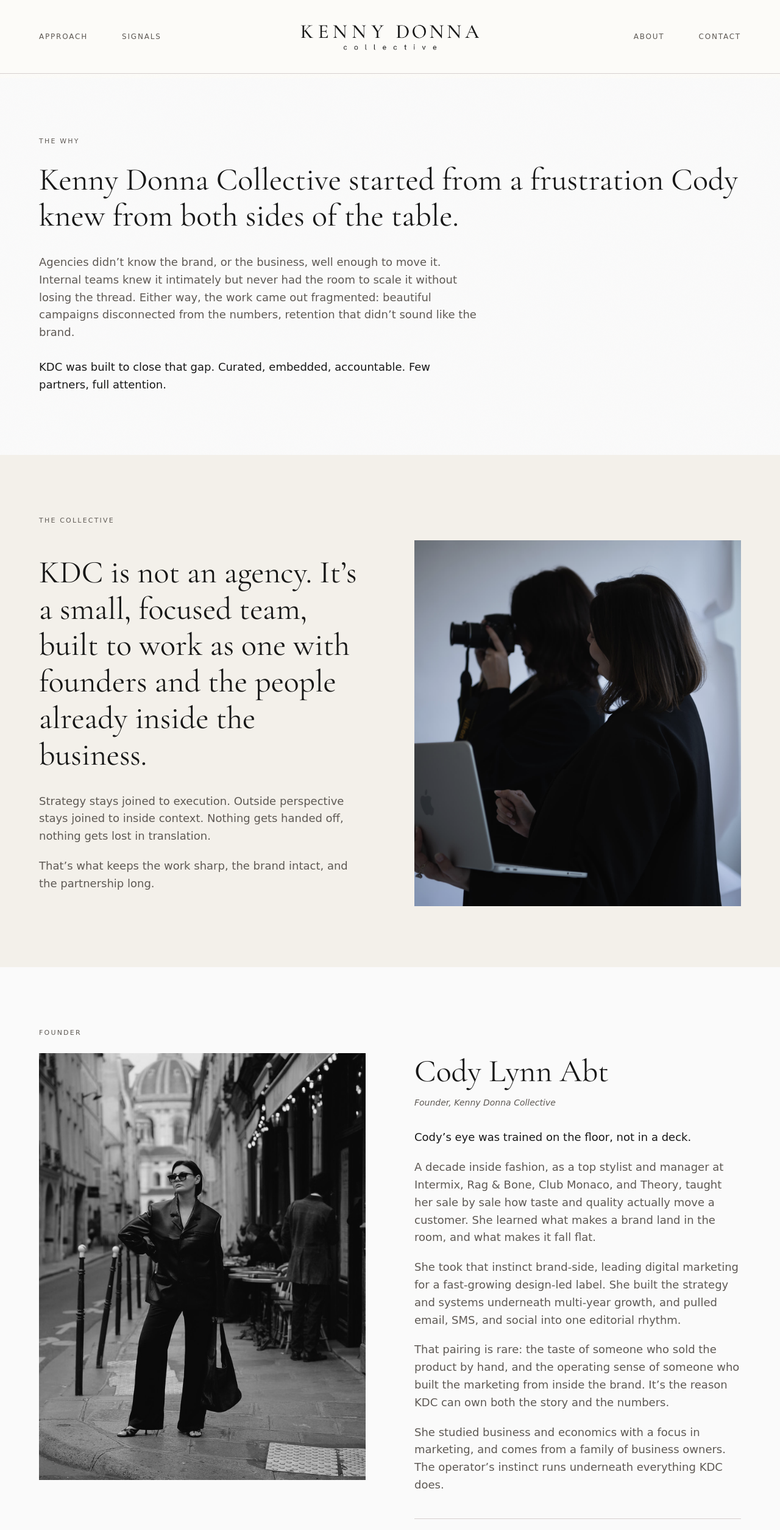
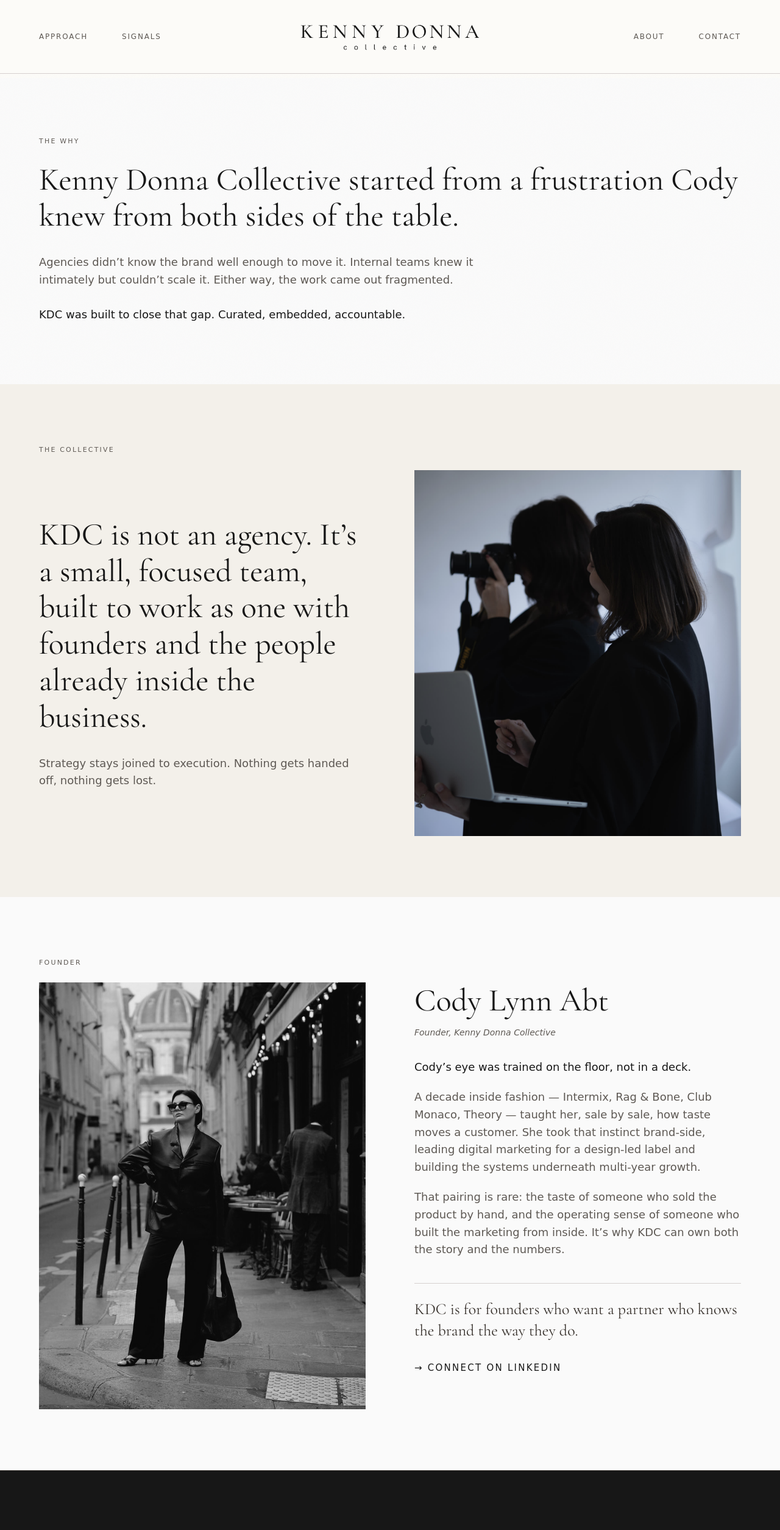
Before and after one commit to nato040/kdc-website, a React (Vite) app: page /about in a window 1280 px wide. Shown: the top 2509 px of the page at 61% size. Built offline with nearby package versions, Linux system fonts and the light colour scheme.

Commit message:
Implement KDC_Website_Copy_FINAL top to bottom: hero subline, Four Surfaces, Partnership, Approach pillars + service lines, About (Why/Collective/Founder), Signals sub, Contact intro

```diff
--- a/src/app/components/FourSurfacesHorizontal.tsx
+++ b/src/app/components/FourSurfacesHorizontal.tsx
@@ -25,7 +25,7 @@ const SURFACES: Surface[] = [
   },
   {
     title: "Content",
-    body: "The editorial layer. How the brand shows up across owned, earned, and social.",
+    body: "The editorial layer. How the brand shows up — owned, earned, social.",
     image: contentImg,
     alt: "Curating reference imagery on iPad",
   },
@@ -36,7 +36,7 @@ const SURFACES: Surface[] = [
   },
   {
     title: "Community & Partnerships",
-    body: "The relationships around the brand. The signals the audience sends, and the brands and people it chooses to stand beside.",
+    body: "The relationships around the brand. The people and brands it stands beside.",
     image: null,
   },
 ];
--- a/src/app/components/HeroCarousel.tsx
+++ b/src/app/components/HeroCarousel.tsx
@@ -65,7 +65,7 @@ export function HeroCarousel() {
               marginBottom: "24px",
             }}
           >
-            A connected marketing architecture built from brand and designed for growth.
+            The Brand Marketing Partner for design-led brands.
           </p>
         </div>
       </div>
--- a/src/app/pages/About.tsx
+++ b/src/app/pages/About.tsx
@@ -57,10 +57,10 @@ export default function About() {
           </h2>
           <div className="space-y-5 text-[16px] lg:text-[18px]" style={bodyStyle}>
             <p>
-              Agencies didn&rsquo;t know the brand, or the business, well enough to move it. Internal teams knew it intimately but never had the room to scale it without losing the thread. Either way, the work came out fragmented: beautiful campaigns disconnected from the numbers, retention that didn&rsquo;t sound like the brand.
+              Agencies didn&rsquo;t know the brand well enough to move it. Internal teams knew it intimately but couldn&rsquo;t scale it. Either way, the work came out fragmented.
             </p>
             <p style={{ color: "#171717", paddingTop: "8px" }}>
-              KDC was built to close that gap. Curated, embedded, accountable. Few partners, full attention.
+              KDC was built to close that gap. Curated, embedded, accountable.
             </p>
           </div>
         </div>
@@ -90,10 +90,7 @@ export default function About() {
               </h2>
               <div className="space-y-5 text-[16px] lg:text-[18px]" style={bodyStyle}>
                 <p>
-                  Strategy stays joined to execution. Outside perspective stays joined to inside context. Nothing gets handed off, nothing gets lost in translation.
-                </p>
-                <p>
-                  That&rsquo;s what keeps the work sharp, the brand intact, and the partnership long.
+                  Strategy stays joined to execution. Nothing gets handed off, nothing gets lost.
                 </p>
               </div>
             </div>
@@ -156,16 +153,10 @@ export default function About() {
                   Cody&rsquo;s eye was trained on the floor, not in a deck.
                 </p>
                 <p>
-                  A decade inside fashion, as a top stylist and manager at Intermix, Rag &amp; Bone, Club Monaco, and Theory, taught her sale by sale how taste and quality actually move a customer. She learned what makes a brand land in the room, and what makes it fall flat.
+                  A decade inside fashion &mdash; Intermix, Rag &amp; Bone, Club Monaco, Theory &mdash; taught her, sale by sale, how taste moves a customer. She took that instinct brand-side, leading digital marketing for a design-led label and building the systems underneath multi-year growth.
                 </p>
                 <p>
-                  She took that instinct brand-side, leading digital marketing for a fast-growing design-led label. She built the strategy and systems underneath multi-year growth, and pulled email, SMS, and social into one editorial rhythm.
-                </p>
-                <p>
-                  That pairing is rare: the taste of someone who sold the product by hand, and the operating sense of someone who built the marketing from inside the brand. It&rsquo;s the reason KDC can own both the story and the numbers.
-                </p>
-                <p>
-                  She studied business and economics with a focus in marketing, and comes from a family of business owners. The operator&rsquo;s instinct runs underneath everything KDC does.
+                  That pairing is rare: the taste of someone who sold the product by hand, and the operating sense of someone who built the marketing from inside. It&rsquo;s why KDC can own both the story and the numbers.
                 </p>
               </div>
 
@@ -180,7 +171,7 @@ export default function About() {
                     lineHeight: "1.35",
                   }}
                 >
-                  The work she&rsquo;s built for is design-led, considered, customer-aware. KDC is for founders and teams who want a partner who knows the brand the way they do.
+                  KDC is for founders who want a partner who knows the brand the way they do.
                 </p>
                 <a
                   href="https://www.linkedin.com/in/codylynnabt/"
--- a/src/app/pages/Contact.tsx
+++ b/src/app/pages/Contact.tsx
@@ -146,7 +146,7 @@ export default function Contact() {
       >
         <div className="max-w-[1280px] mx-auto">
           <p className="text-[16px] lg:text-[18px] mb-12 lg:mb-16" style={bodyStyle}>
-            Most engagements start with a short conversation. Tell us about the brand, where it is now, and what isn&rsquo;t connecting.
+            Most engagements start with a short conversation. Tell us about the brand &mdash; and what isn&rsquo;t connecting.
           </p>
 
           {state === "sent" ? (
@@ -368,9 +368,6 @@ export default function Contact() {
               contact@kennydonnacollective.com
             </a>
 
-            <p className="text-[14px] lg:text-[15px] pt-4" style={{ color: "#5E5954", fontStyle: "italic", maxWidth: "640px" }}>
-              We say yes when the brand and the partnership match.
-            </p>
           </div>
         </div>
       </section>
--- a/src/app/pages/Home.tsx
+++ b/src/app/pages/Home.tsx
@@ -70,7 +70,7 @@ export default function Home() {
               Brand. Content. Retention. Community &amp; Partnerships.
             </h2>
             <p className="text-[16px] lg:text-[20px] mb-12" style={bodyStyle}>
-              The four surfaces of a modern brand. We don&rsquo;t hand over a list of deliverables. We take ownership of how the surfaces connect, and how the work that lives on them compounds.
+              The four surfaces of a modern brand. We own how they connect.
             </p>
             <p
               className="text-[24px] md:text-[32px] lg:text-[40px]"
@@ -83,7 +83,7 @@ export default function Home() {
                 maxWidth: "900px",
               }}
             >
-              You stay the brand. We own how it performs.
+              The brand stays yours. Making it perform is ours.
             </p>
           </FadeInOnScroll>
         </div>
@@ -127,10 +127,10 @@ export default function Home() {
             </h2>
             <div className="text-[16px] lg:text-[18px]" style={bodyStyle}>
               <p>
-                KDC works as an extension of your team, inside the brand, accountable for how it connects and converts, present for the long build, not a project with an end date.
+                KDC works inside the brand &mdash; accountable for how it connects and converts, present for the long build.
               </p>
               <p style={{ color: "#171717", paddingTop: "16px" }}>
-                Twelve partners at a time. By invitation. The ones we say yes to get all of it.
+                We take on a few partners at a time, so every brand gets all of us.
               </p>
             </div>
           </FadeInOnScroll>
--- a/src/app/pages/Signals.tsx
+++ b/src/app/pages/Signals.tsx
@@ -86,7 +86,7 @@ export default function Signals() {
             A working journal and a read on the culture.
           </h1>
           <p className="text-[16px] lg:text-[18px]" style={bodyStyle}>
-            Notes on brand, content, retention, and community. What we&rsquo;re seeing, what&rsquo;s shifting, what&rsquo;s next.
+            Notes on brand, content, retention, and community.
           </p>
         </div>
       </section>
```
Also changed, not shown: src/app/pages/CaseStudies.tsx (+18 -6 lines).
